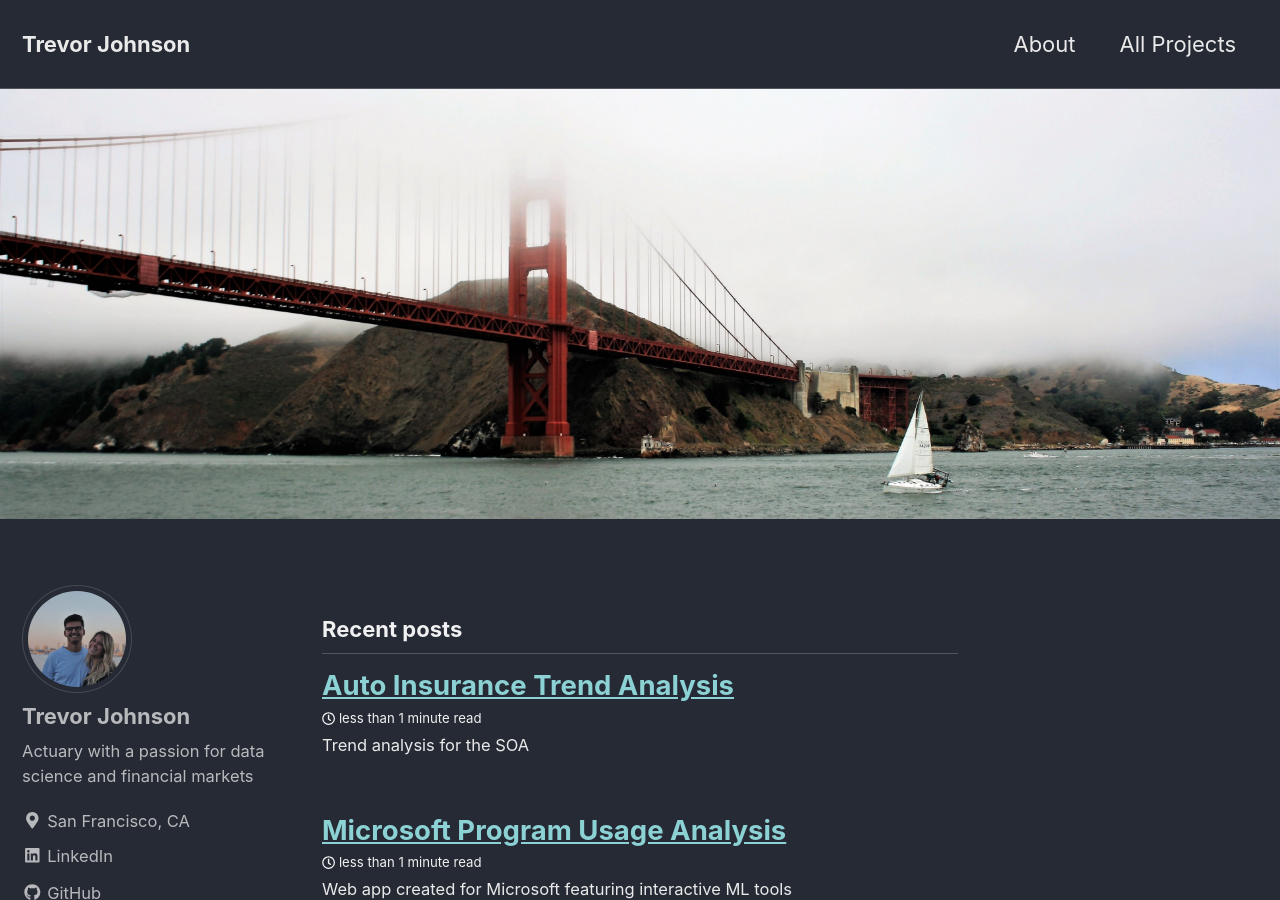
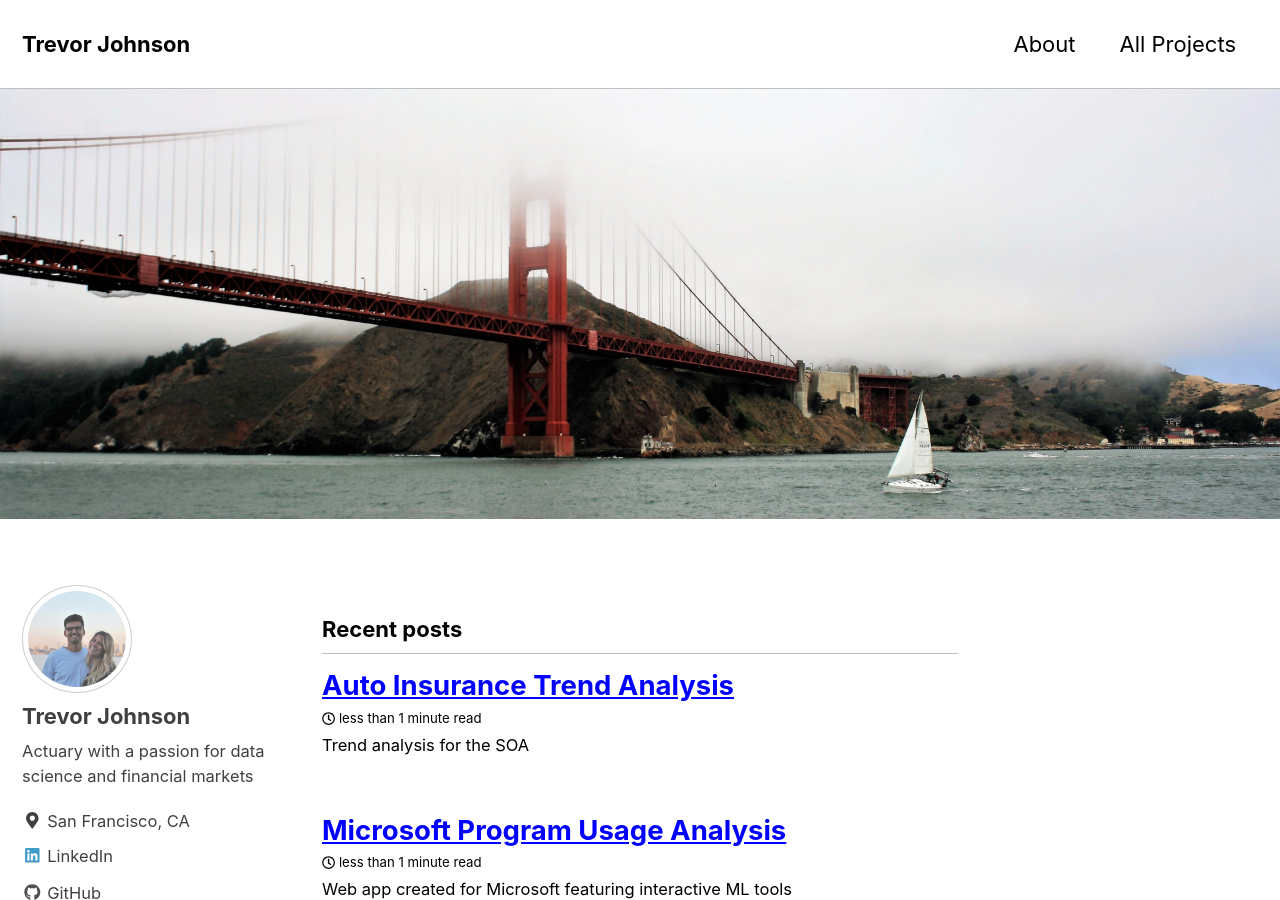
Before and after one commit to trevor-johnson/tpjohnson.github.io, a Jekyll site: the page built from index.html, in a window 1280 px wide and 900 px high. Built offline with Jekyll 4.4.1, drawn with Linux system fonts in a browser that asks for light colours; cached includes are drawn as plain includes; nearby versions of some CDN libraries; the list of posts is cut into pages by our own code.

Commit message:
new theme

```diff
--- a/_config.yml
+++ b/_config.yml
@@ -12,7 +12,7 @@
 
 # theme                  : "minimal-mistakes-jekyll"
 # remote_theme           : "mmistakes/minimal-mistakes"
-minimal_mistakes_skin    : "dark" # "default", "air", "aqua", "contrast", "dark", "dirt", "neon", "mint", "plum", "sunrise"
+minimal_mistakes_skin    : "contrast" # "default", "air", "aqua", "contrast", "dark", "dirt", "neon", "mint", "plum", "sunrise"
 
 # Site Settings
 locale                   : "en-US"
```
Also changed, not shown: images/sf_financial_small.JPG (deleted).
